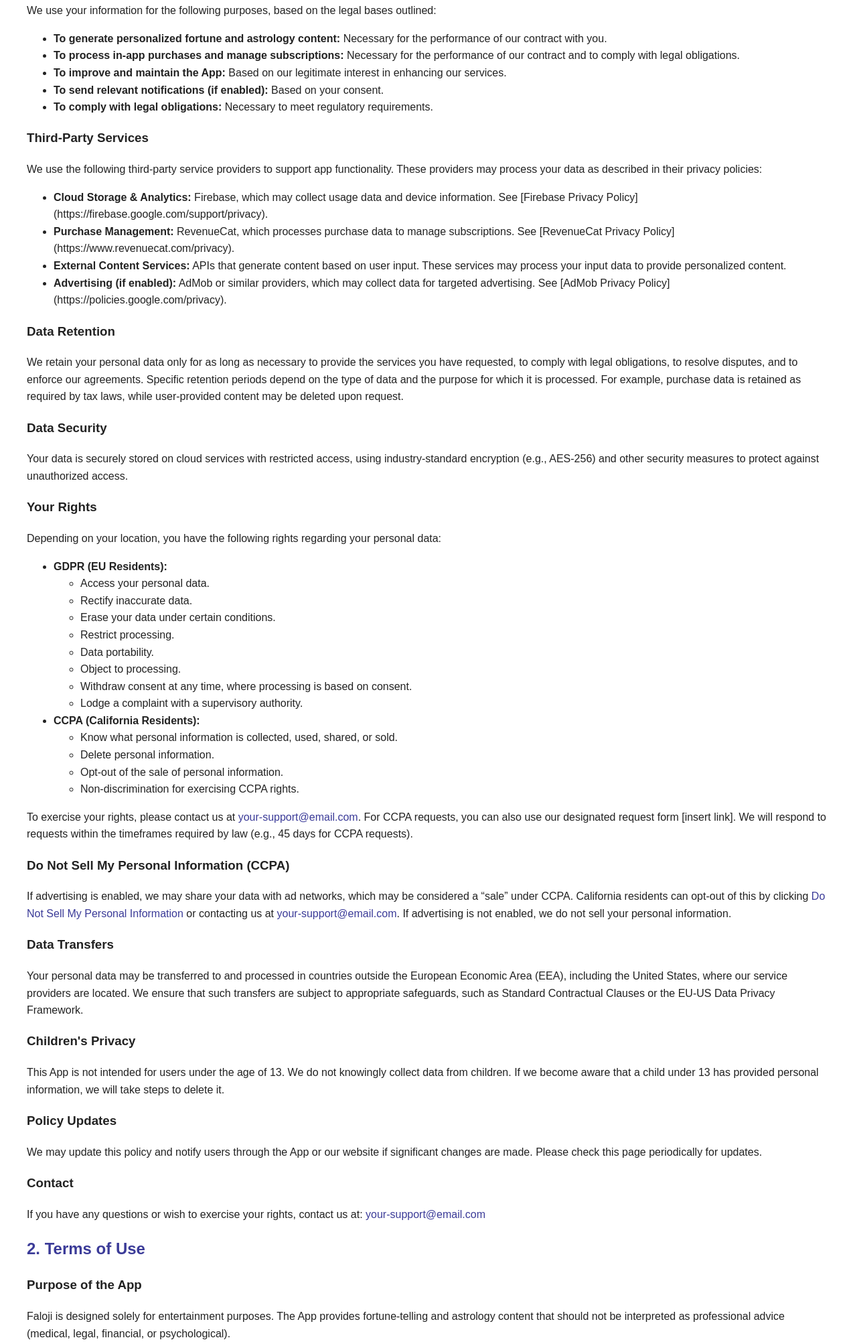
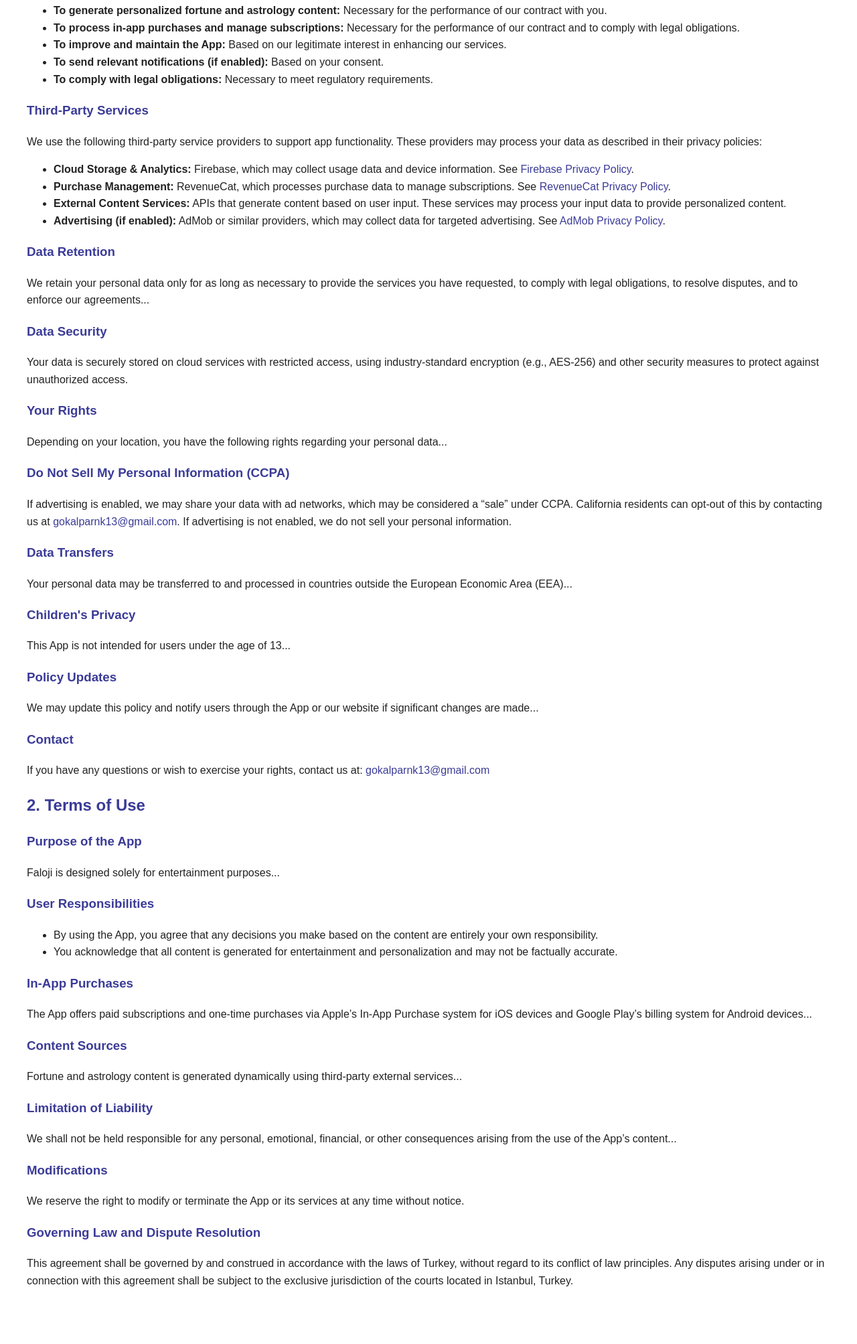
Before and after one commit to gokalpie/faloji-legal, a plain HTML site: page index.html in a window 1280 px wide. Shown: the part 627-2633 px from the top of the page at 67% size. After the commit the page ends 2591 px from the top, so only its background shows below. Drawn offline with Linux system fonts and the light colour scheme.

Commit message:
Add files via upload

```diff
--- a/index.html
+++ b/index.html
@@ -1,57 +1,18 @@
-<script type="text/javascript">
-        var gk_isXlsx = false;
-        var gk_xlsxFileLookup = {};
-        var gk_fileData = {};
-        function filledCell(cell) {
-          return cell !== '' && cell != null;
-        }
-        function loadFileData(filename) {
-        if (gk_isXlsx && gk_xlsxFileLookup[filename]) {
-            try {
-                var workbook = XLSX.read(gk_fileData[filename], { type: 'base64' });
-                var firstSheetName = workbook.SheetNames[0];
-                var worksheet = workbook.Sheets[firstSheetName];
 
-                // Convert sheet to JSON to filter blank rows
-                var jsonData = XLSX.utils.sheet_to_json(worksheet, { header: 1, blankrows: false, defval: '' });
-                // Filter out blank rows (rows where all cells are empty, null, or undefined)
-                var filteredData = jsonData.filter(row => row.some(filledCell));
-
-                // Heuristic to find the header row by ignoring rows with fewer filled cells than the next row
-                var headerRowIndex = filteredData.findIndex((row, index) =>
-                  row.filter(filledCell).length >= filteredData[index + 1]?.filter(filledCell).length
-                );
-                // Fallback
-                if (headerRowIndex === -1 || headerRowIndex > 25) {
-                  headerRowIndex = 0;
-                }
-
-                // Convert filtered JSON back to CSV
-                var csv = XLSX.utils.aoa_to_sheet(filteredData.slice(headerRowIndex)); // Create a new sheet from filtered array of arrays
-                csv = XLSX.utils.sheet_to_csv(csv, { header: 1 });
-                return csv;
-            } catch (e) {
-                console.error(e);
-                return "";
-            }
-        }
-        return gk_fileData[filename] || "";
-        }
-        </script><!DOCTYPE html>
+<!DOCTYPE html>
 <html lang="en">
 <head>
-  <meta charset="UTF-8" />
-  <meta name="viewport" content="width=device-width, initial-scale=1.0"/>
-  <title>Faloji – Legal Documents</title>
+  <meta charset="UTF-8">
+  <meta name="viewport" content="width=device-width, initial-scale=1">
+  <title>Faloji – Privacy Policy & Terms of Use</title>
   <style>
     body { font-family: Arial, sans-serif; margin: 40px; line-height: 1.6; color: #222; }
-    h1, h2 { color: #3b3b98; }
+    h1, h2, h3 { color: #3b3b98; }
     a { color: #3b3b98; text-decoration: none; }
     a:hover { text-decoration: underline; }
   </style>
 </head>
 <body>
-
   <h1>Faloji – Privacy Policy & Terms of Use</h1>
   <p><strong>Effective Date:</strong> April 30, 2025</p>
 
@@ -69,7 +30,6 @@
   </ul>
 
   <h3>How We Use Your Information</h3>
-  <p>We use your information for the following purposes, based on the legal bases outlined:</p>
   <ul>
     <li><strong>To generate personalized fortune and astrology content:</strong> Necessary for the performance of our contract with you.</li>
     <li><strong>To process in-app purchases and manage subscriptions:</strong> Necessary for the performance of our contract and to comply with legal obligations.</li>
@@ -81,63 +41,40 @@
   <h3>Third-Party Services</h3>
   <p>We use the following third-party service providers to support app functionality. These providers may process your data as described in their privacy policies:</p>
   <ul>
-    <li><strong>Cloud Storage & Analytics:</strong> Firebase, which may collect usage data and device information. See [Firebase Privacy Policy](https://firebase.google.com/support/privacy).</li>
-    <li><strong>Purchase Management:</strong> RevenueCat, which processes purchase data to manage subscriptions. See [RevenueCat Privacy Policy](https://www.revenuecat.com/privacy).</li>
+    <li><strong>Cloud Storage & Analytics:</strong> Firebase, which may collect usage data and device information. See <a href="https://firebase.google.com/support/privacy">Firebase Privacy Policy</a>.</li>
+    <li><strong>Purchase Management:</strong> RevenueCat, which processes purchase data to manage subscriptions. See <a href="https://www.revenuecat.com/privacy">RevenueCat Privacy Policy</a>.</li>
     <li><strong>External Content Services:</strong> APIs that generate content based on user input. These services may process your input data to provide personalized content.</li>
-    <li><strong>Advertising (if enabled):</strong> AdMob or similar providers, which may collect data for targeted advertising. See [AdMob Privacy Policy](https://policies.google.com/privacy).</li>
+    <li><strong>Advertising (if enabled):</strong> AdMob or similar providers, which may collect data for targeted advertising. See <a href="https://policies.google.com/privacy">AdMob Privacy Policy</a>.</li>
   </ul>
 
   <h3>Data Retention</h3>
-  <p>We retain your personal data only for as long as necessary to provide the services you have requested, to comply with legal obligations, to resolve disputes, and to enforce our agreements. Specific retention periods depend on the type of data and the purpose for which it is processed. For example, purchase data is retained as required by tax laws, while user-provided content may be deleted upon request.</p>
+  <p>We retain your personal data only for as long as necessary to provide the services you have requested, to comply with legal obligations, to resolve disputes, and to enforce our agreements...</p>
 
   <h3>Data Security</h3>
   <p>Your data is securely stored on cloud services with restricted access, using industry-standard encryption (e.g., AES-256) and other security measures to protect against unauthorized access.</p>
 
   <h3>Your Rights</h3>
-  <p>Depending on your location, you have the following rights regarding your personal data:</p>
-  <ul>
-    <li><strong>GDPR (EU Residents):</strong>
-      <ul>
-        <li>Access your personal data.</li>
-        <li>Rectify inaccurate data.</li>
-        <li>Erase your data under certain conditions.</li>
-        <li>Restrict processing.</li>
-        <li>Data portability.</li>
-        <li>Object to processing.</li>
-        <li>Withdraw consent at any time, where processing is based on consent.</li>
-        <li>Lodge a complaint with a supervisory authority.</li>
-      </ul>
-    </li>
-    <li><strong>CCPA (California Residents):</strong>
-      <ul>
-        <li>Know what personal information is collected, used, shared, or sold.</li>
-        <li>Delete personal information.</li>
-        <li>Opt-out of the sale of personal information.</li>
-        <li>Non-discrimination for exercising CCPA rights.</li>
-      </ul>
-    </li>
-  </ul>
-  <p>To exercise your rights, please contact us at <a href="mailto:your-support@email.com">your-support@email.com</a>. For CCPA requests, you can also use our designated request form [insert link]. We will respond to requests within the timeframes required by law (e.g., 45 days for CCPA requests).</p>
+  <p>Depending on your location, you have the following rights regarding your personal data...</p>
 
   <h3>Do Not Sell My Personal Information (CCPA)</h3>
-  <p>If advertising is enabled, we may share your data with ad networks, which may be considered a “sale” under CCPA. California residents can opt-out of this by clicking <a href="[insert opt-out link]">Do Not Sell My Personal Information</a> or contacting us at <a href="mailto:your-support@email.com">your-support@email.com</a>. If advertising is not enabled, we do not sell your personal information.</p>
+  <p>If advertising is enabled, we may share your data with ad networks, which may be considered a “sale” under CCPA. California residents can opt-out of this by contacting us at <a href="mailto:gokalparnk13@gmail.com">gokalparnk13@gmail.com</a>. If advertising is not enabled, we do not sell your personal information.</p>
 
   <h3>Data Transfers</h3>
-  <p>Your personal data may be transferred to and processed in countries outside the European Economic Area (EEA), including the United States, where our service providers are located. We ensure that such transfers are subject to appropriate safeguards, such as Standard Contractual Clauses or the EU-US Data Privacy Framework.</p>
+  <p>Your personal data may be transferred to and processed in countries outside the European Economic Area (EEA)...</p>
 
   <h3>Children's Privacy</h3>
-  <p>This App is not intended for users under the age of 13. We do not knowingly collect data from children. If we become aware that a child under 13 has provided personal information, we will take steps to delete it.</p>
+  <p>This App is not intended for users under the age of 13...</p>
 
   <h3>Policy Updates</h3>
-  <p>We may update this policy and notify users through the App or our website if significant changes are made. Please check this page periodically for updates.</p>
+  <p>We may update this policy and notify users through the App or our website if significant changes are made...</p>
 
   <h3>Contact</h3>
-  <p>If you have any questions or wish to exercise your rights, contact us at: <a href="mailto:your-support@email.com">your-support@email.com</a></p>
+  <p>If you have any questions or wish to exercise your rights, contact us at: <a href="mailto:gokalparnk13@gmail.com">gokalparnk13@gmail.com</a></p>
 
   <h2>2. Terms of Use</h2>
 
   <h3>Purpose of the App</h3>
-  <p>Faloji is designed solely for entertainment purposes. The App provides fortune-telling and astrology content that should not be interpreted as professional advice (medical, legal, financial, or psychological).</p>
+  <p>Faloji is designed solely for entertainment purposes...</p>
 
   <h3>User Responsibilities</h3>
   <ul>
@@ -146,19 +83,18 @@
   </ul>
 
   <h3>In-App Purchases</h3>
-  <p>The App offers paid subscriptions and one-time purchases via Apple’s In-App Purchase system for iOS devices and Google Play’s billing system for Android devices, managed by RevenueCat. All payments are final and subject to the respective platform’s policies. Subscription terms, renewals, and cancellations are governed by Apple or Google, as applicable.</p>
+  <p>The App offers paid subscriptions and one-time purchases via Apple’s In-App Purchase system for iOS devices and Google Play’s billing system for Android devices...</p>
 
   <h3>Content Sources</h3>
-  <p>Fortune and astrology content is generated dynamically using third-party external services. While we strive to ensure consistent and relevant output, we do not guarantee accuracy or relevance.</p>
+  <p>Fortune and astrology content is generated dynamically using third-party external services...</p>
 
   <h3>Limitation of Liability</h3>
-  <p>We shall not be held responsible for any personal, emotional, financial, or other consequences arising from the use of the App’s content. Users agree to use the app entirely at their own discretion.</p>
+  <p>We shall not be held responsible for any personal, emotional, financial, or other consequences arising from the use of the App’s content...</p>
 
   <h3>Modifications</h3>
   <p>We reserve the right to modify or terminate the App or its services at any time without notice.</p>
 
   <h3>Governing Law and Dispute Resolution</h3>
-  <p>This agreement shall be governed by and construed in accordance with the laws of [Insert State/Country, e.g., Turkey], without regard to its conflict of law principles. Any disputes arising under or in connection with this agreement shall be subject to the exclusive jurisdiction of the courts located in [Insert City, State/Country].</p>
-
+  <p>This agreement shall be governed by and construed in accordance with the laws of Turkey, without regard to its conflict of law principles. Any disputes arising under or in connection with this agreement shall be subject to the exclusive jurisdiction of the courts located in Istanbul, Turkey.</p>
 </body>
 </html>
```
